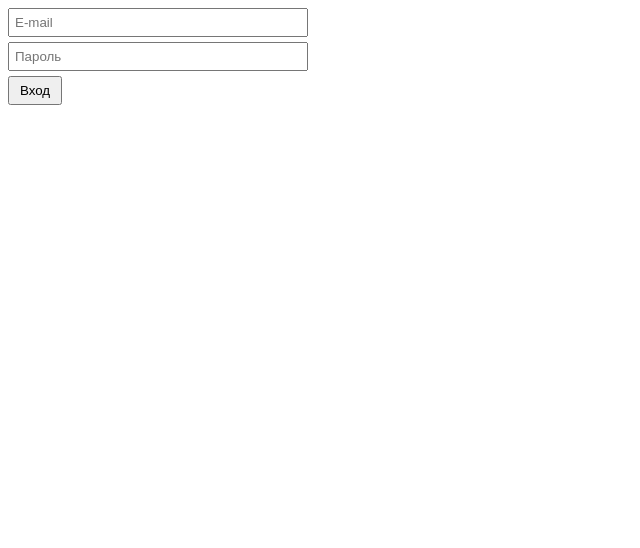
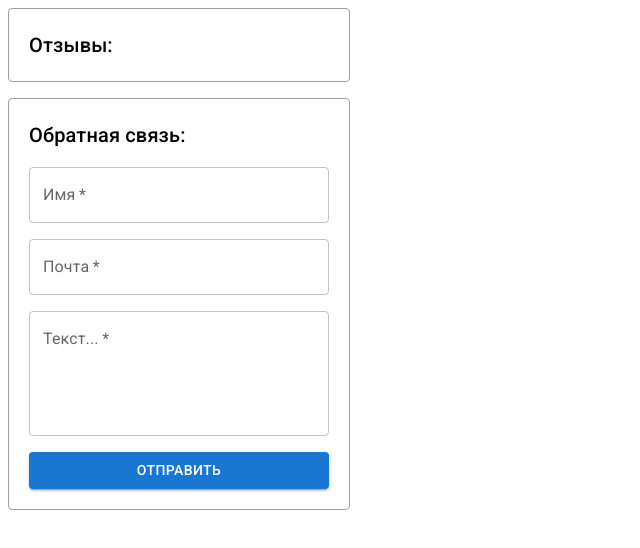
Before and after one commit to dmitriyrotaenko/archakov-react, a React (Create React App) app: page / in a window 1280 px wide. Shown: the top 548 px of the page, without its empty margins (0-640 px from the left). Built offline with nearby package versions, Linux system fonts and the light colour scheme.

Commit message:
сделал дз 5

```diff
--- a/package.json
+++ b/package.json
@@ -3,12 +3,16 @@
   "version": "0.1.0",
   "private": true,
   "dependencies": {
+    "@emotion/react": "^11.5.0",
+    "@emotion/styled": "^11.3.0",
+    "@mui/material": "^5.0.4",
     "@testing-library/jest-dom": "^5.11.4",
     "@testing-library/react": "^11.1.0",
     "@testing-library/user-event": "^12.1.10",
     "react": "^17.0.2",
     "react-dom": "^17.0.2",
     "react-scripts": "4.0.3",
+    "uuid": "^8.3.2",
     "web-vitals": "^1.0.1"
   },
   "scripts": {
--- a/public/index.html
+++ b/public/index.html
@@ -15,6 +15,10 @@
       user's mobile device or desktop. See https://developers.google.com/web/fundamentals/web-app-manifest/
     -->
     <link rel="manifest" href="%PUBLIC_URL%/manifest.json" />
+    <link
+      rel="stylesheet"
+      href="https://fonts.googleapis.com/css?family=Roboto:300,400,500,700&display=swap"
+    />
     <!--
       Notice the use of %PUBLIC_URL% in the tags above.
       It will be replaced with the URL of the `public` folder during the build.
--- a/src/home-assignment-2/App.js
+++ /dev/null
@@ -1,10 +0,0 @@
-import Form from "./Form";
-
-const App = () => {
-
-  return (
-    <Form />
-  );
-};
-
-export default App;
--- a/src/home-assignment-2/Form.jsx
+++ /dev/null
@@ -1,60 +0,0 @@
-import { form, input, button } from "./Form.module.css";
-
-const Form = () => {
-  let email = "";
-  let password = "";
-
-  function readInput({ target }) {
-    const { type, value } = target;
-
-    if (type === "text") {
-      email = value.trim();
-    } else {
-      password = value.trim();
-    }
-  }
-
-  function checkInputs(...args) {
-    return args.every((value) => value !== "");
-  }
-
-
-  function resetForm(form) {
-    form.reset();
-    email = password = "";
-  }
-
-  function handleSubmit(event) {
-    event.preventDefault();
-
-    if (!checkInputs(email, password)) {
-      alert("Необходимо заполнить оба поля!");
-      return;
-    }
-
-    console.log({ email, password });
-    resetForm(event.target);
-  }
-
-  return (
-    <form action="#" onSubmit={handleSubmit} className={form}>
-      <input
-        type="text"
-        placeholder="E-mail"
-        className={input}
-        onChange={readInput}
-      />
-      <input
-        type="password"
-        placeholder="Пароль"
-        className={input}
-        onChange={readInput}
-      />
-      <button type="submit" className={button}>
-        Вход
-      </button>
-    </form>
-  );
-};
-
-export default Form;
--- a/src/home-assignment-2/Form.module.css
+++ /dev/null
@@ -1,16 +0,0 @@
-.form {
-  display: flex;
-  flex-direction: column;
-  max-width: 300px;
-}
-
-.input {
-  padding: 5px;
-  margin-bottom: 5px;
-}
-
-.button {
-  padding: 5px 10px;
-  width: max-content;
-  cursor: pointer;
-}
--- /dev/null
+++ b/src/home-assignment-5/App.js
@@ -0,0 +1,92 @@
+import React from "react";
+
+import Form from "./Form/Form";
+
+import {
+  Box,
+  List,
+  ListItem,
+  ListItemText,
+  ListItemAvatar,
+  Avatar,
+  Typography,
+} from "@mui/material";
+
+const listStyles = {
+  maxWidth: 300,
+  maxHeight: 300,
+  p: 2.5,
+  overflow: "auto",
+  border: 1,
+  borderColor: "grey.500",
+  borderRadius: 1,
+  mb: 2,
+};
+
+function formatDate(dateObj) {
+  const options = {
+    day: "numeric",
+    month: "long",
+    hour: "2-digit",
+    minute: "2-digit",
+  };
+
+  return dateObj.toLocaleDateString("ru-RU", options);
+}
+
+function App() {
+  const [comments, setComments] = React.useState(
+    JSON.parse(localStorage.getItem("comments")) || []
+  );
+
+  React.useEffect(() => {
+    localStorage.setItem("comments", JSON.stringify(comments));
+  }, [comments]);
+
+  function addComment(comment) {
+    setComments((existingComments) => [...existingComments, comment]);
+  }
+
+  function removeComment(id) {
+    const filtered = comments.filter((comment) => comment.id !== id);
+    setComments([...filtered]);
+  }
+
+  return (
+    <div>
+      <List sx={{ ...listStyles }}>
+        <Typography variant="h6" component="div">
+          Отзывы:
+        </Typography>
+        {comments.map(({ id, name, message, createdAt }) => {
+          return (
+            <ListItem
+              onClick={() => removeComment(id)}
+              key={id}
+              divider
+              sx={{
+                display: "flex",
+                flexDirection: "column",
+                alignItems: "flex-start",
+                cursor: "pointer",
+              }}
+            >
+              <Box sx={{ display: "flex", alignItems: "center", mb: 1 }}>
+                <ListItemAvatar>
+                  <Avatar></Avatar>
+                </ListItemAvatar>
+                <ListItemText primary={name} secondary={message} />
+              </Box>
+              <Typography variant="caption" sx={{ color: "grey.500" }}>
+                {`Отправлено: ${formatDate(new Date(createdAt))}`}
+              </Typography>
+            </ListItem>
+          );
+        })}
+      </List>
+      <Form onAddComment={addComment} />
+    </div>
+  );
+}
+
+export default App;
--- /dev/null
+++ b/src/home-assignment-5/Form/Form.jsx
@@ -0,0 +1,106 @@
+import { v4 as uuidv4 } from "uuid";
+
+import React from "react";
+
+import { Box, TextField, Button, Typography } from "@mui/material";
+
+import { initialFormState, FormReducer, initFormReducer } from "./FormReducer";
+import * as FormReducerTypes from "./FormReducer.types";
+
+const formStyles = {
+  display: "flex",
+  flexDirection: "column",
+  maxWidth: 300,
+  p: 2.5,
+  "& > div": { mb: 2 },
+  border: 1,
+  borderColor: "grey.500",
+  borderRadius: 1,
+};
+
+function Form({ onAddComment }) {
+  // Я усложнил и можно было через useState, но хотел попрактиковать reducer
+  const [formState, dispatch] = React.useReducer(
+    FormReducer,
+    initialFormState,
+    initFormReducer
+  );
+
+  function handleInputChange({ target }) {
+    dispatch({
+      type: FormReducerTypes.HANDLE_INPUT_CHANGE,
+      field: target.name,
+      value: target.value,
+    });
+  }
+
+  function handleOnSubmit(event) {
+    event.preventDefault();
+
+    const withValuesTrimmed = {};
+
+    // убираем GMT и прочую инфу
+    const createdAt = new Date()
+    .toString()
+    .split(" ")
+    .splice(0, 5)
+    .join(" ");
+
+    // наверное, этого как-то можно избежать
+    for (const field in formState) {
+      withValuesTrimmed[field] = formState[field].trim();
+    }
+    onAddComment({ ...withValuesTrimmed, createdAt, id: uuidv4() });
+    dispatch({
+      type: FormReducerTypes.FORM_RESET,
+    });
+  }
+
+  return (
+    <Box
+      onSubmit={handleOnSubmit}
+      component="form"
+      sx={{
+        ...formStyles,
+      }}
+    >
+      <Typography variant="h6" component="div">
+        Обратная связь:
+      </Typography>
+      <TextField
+        id="outlined-basic"
+        label="Имя"
+        variant="outlined"
+        required
+        onChange={handleInputChange}
+        value={formState.name}
+        name="name"
+      />
+      <TextField
+        id="outlined-basic"
+        label="Почта"
+        variant="outlined"
+        required
+        onChange={handleInputChange}
+        value={formState.email}
+        name="email"
+      />
+      <TextField
+        id="outlined-basic"
+        label="Текст..."
+        variant="outlined"
+        multiline
+        minRows={4}
+        required
+        onChange={handleInputChange}
+        value={formState.message}
+        name="message"
+      />
+      <Button variant="contained" type="submit">
+        отправить
+      </Button>
+    </Box>
+  );
+}
+
+export default Form;
--- /dev/null
+++ b/src/home-assignment-5/Form/FormReducer.js
@@ -0,0 +1,27 @@
+import * as FormReducerTypes from "./FormReducer.types";
+
+export const initialFormState = {
+  name: "",
+  email: "",
+  message: "",
+};
+
+export function initFormReducer(initialFormState) {
+  return initialFormState;
+}
+
+
+export function FormReducer(state, action) {
+  const { type, field, value } = action;
+  switch (type) {
+    case FormReducerTypes.HANDLE_INPUT_CHANGE:
+      return {
+        ...state,
+        [field]: value
+      };
+    case FormReducerTypes.FORM_RESET:
+      return initFormReducer(initialFormState)
+    default:
+      return state;
+  }
+}
--- /dev/null
+++ b/src/home-assignment-5/Form/FormReducer.types.js
@@ -0,0 +1,2 @@
+export const HANDLE_INPUT_CHANGE = "HANDLE_INPUT_CHANGE";
+export const FORM_RESET = "FORM_RESET";
--- a/src/index.js
+++ b/src/index.js
@@ -1,7 +1,8 @@
 import React from "react";
 import ReactDOM from "react-dom";
 import "./index.css";
-import App from "./home-assignment-2/App";
+import App from "./home-assignment-5/App";
+
 
 ReactDOM.render(
   <React.StrictMode>
```
Also changed, not shown: 1 other file (tests, documents, lock files or other folders).
